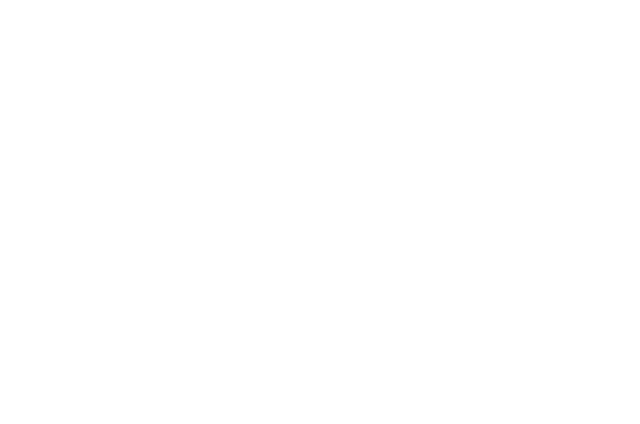
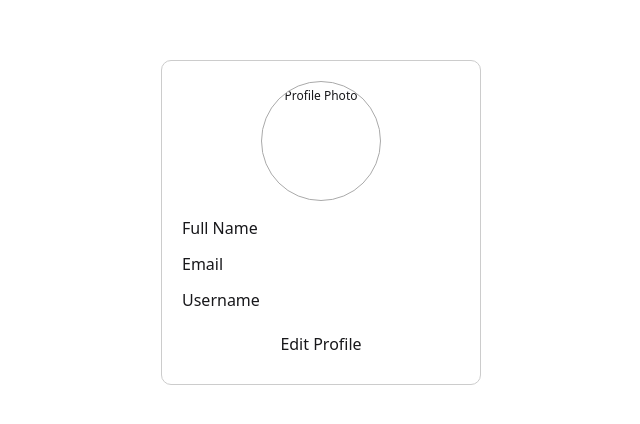
Before and after one commit to AdityaBodewar/Melodix, a React app in the folder Frontend/: page /profile in a window 1280 px wide. Before the commit this address had no page. Shown: the part 178-602 px from the top of the page, without its empty margins (319-959 px from the left). Built offline with nearby package versions, Linux system fonts and the light colour scheme; no server answers; the HTML template or start-up script is replaced by a standard one.

Commit message:
frontend updated successfully

```diff
--- a/Frontend/src/App.jsx
+++ b/Frontend/src/App.jsx
@@ -9,6 +9,7 @@
 import MiniPlayer from './Components/MiniPlayer';
 import { AudioProvider } from './ContextProvider/AudioContext';
 import AboutArtist from './Components/AboutArtist';
+import ProfilePage from './Pages/ProfilePage';
 
 
 const App = () => {
@@ -18,6 +19,8 @@
         <Routes>
           <Route path='/' element={<HomePage />} />
           <Route path='/login' element={<LoginPage />} />
+           <Route path='/profile' element={<ProfilePage />} />
+
            <Route path='/aboutartist' element={<AboutArtist/>} />
           <Route path='/register' element={<RegisterPage />} />
           <Route path='/playlists' element={<CreatePlaylist />} />
--- a/Frontend/src/Components/AboutArtist.jsx
+++ b/Frontend/src/Components/AboutArtist.jsx
@@ -49,7 +49,7 @@
       <div className="bg-base-100 p-6 rounded-xl mb-6">
         <div className="flex items-center gap-4">
           <img
-            src={artist.Profile || "https://via.placeholder.com/150"}
+            src={artist.Image || "https://via.placeholder.com/150"}
             alt={artist.Fullname}
             className="w-24 h-24 rounded-full object-cover"
           />
--- a/Frontend/src/Components/GetAllArtist.jsx
+++ b/Frontend/src/Components/GetAllArtist.jsx
@@ -36,7 +36,7 @@
           >
             <div className="relative w-full h-40 overflow-hidden rounded-xl">
               <img
-                src={item.Profile || "https://via.placeholder.com/150"}
+                src={item.Image || "https://via.placeholder.com/150"}
                 alt={item.Fullname}
                 className="w-full h-full object-cover rounded-xl"
               />
--- a/Frontend/src/Components/Login.jsx
+++ b/Frontend/src/Components/Login.jsx
@@ -24,7 +24,7 @@
         navigate('/');
     })
     .catch(error=>{
-        alert(error.data.message);
+        alert(error.response.error);
     });
 
 
--- a/Frontend/src/Components/NavBar.jsx
+++ b/Frontend/src/Components/NavBar.jsx
@@ -179,7 +179,7 @@
           tabIndex="-1"
           className="menu menu-sm dropdown-content bg-base-100 rounded-box z-1 mt-3 w-52 p-2 shadow"
         >
-          <li><a>Profile</a></li>
+          <li><a href="/profile">Profile</a></li>
           <li><a>Settings</a></li>
           <li><a onClick={handleLogout}>Logout</a></li>
         </ul>
--- /dev/null
+++ b/Frontend/src/Components/Profile.jsx
@@ -0,0 +1,141 @@
+import React, { useEffect, useState } from "react";
+import axios from "axios";
+
+const Profile = () => {
+  const [isEditing, setIsEditing] = useState(false);
+  const [profile, setProfile] = useState({
+    Fullname: "",
+    Email: "",
+    Username: "",
+    Image: "", // base64 or URL
+  });
+
+  const [imageFile, setImageFile] = useState(null); // actual file for upload
+  const token = localStorage.getItem("Token");
+
+  // 🔹 GET PROFILE
+  useEffect(() => {
+    axios
+      .get("http://localhost:5000/profile", {
+        headers: { Authorization: `Bearer ${token}` },
+      })
+      .then((res) => setProfile(res.data))
+      .catch((err) => console.log(err));
+  }, []);
+
+  // 🔹 INPUT CHANGE
+  const handleChange = (e) => {
+    const { name, value } = e.target;
+    setProfile((prev) => ({ ...prev, [name]: value }));
+  };
+
+  // 🔹 IMAGE → PREVIEW & STORE FILE
+  const handlePhotoChange = (e) => {
+    const file = e.target.files[0];
+    if (!file) return;
+
+    setImageFile(file); // store file for sending
+    const reader = new FileReader();
+    reader.onloadend = () => {
+      setProfile((prev) => ({ ...prev, Image: reader.result })); // preview
+    };
+    reader.readAsDataURL(file);
+  };
+
+  // 🔹 UPDATE PROFILE
+  const saveProfile = async () => {
+    try {
+      const formData = new FormData();
+      formData.append("Fullname", profile.Fullname);
+      formData.append("Email", profile.Email);
+      formData.append("Username", profile.Username);
+      if (imageFile) {
+        formData.append("Image", imageFile); // send file if selected
+      }
+
+      await axios.put("http://localhost:5000/profile", formData, {
+        headers: {
+          Authorization: `Bearer ${token}`,
+          "Content-Type": "multipart/form-data",
+        },
+      });
+
+      setIsEditing(false);
+      setImageFile(null); // reset file input
+      alert("Profile updated successfully!");
+    } catch (err) {
+      console.error(err);
+      alert("Error updating profile");
+    }
+  };
+
+  return (
+    <div style={styles.container}>
+      <div style={styles.card}>
+        {/* Profile Photo */}
+        <div style={styles.photoSection}>
+          <div style={styles.photoBox}>
+            {profile.Image ? (
+              <img src={profile.Image} alt="Profile" style={styles.photo} />
+            ) : (
+              <span style={styles.photoText}>Profile Photo</span>
+            )}
+          </div>
+          {isEditing && (
+            <input type="file" accept="image/*" onChange={handlePhotoChange} />
+          )}
+        </div>
+
+        {/* Full Name */}
+        <div style={styles.field}>
+          <label>Full Name</label>
+          {isEditing ? (
+            <input name="Fullname" value={profile.Fullname} onChange={handleChange} />
+          ) : (
+            <p>{profile.Fullname}</p>
+          )}
+        </div>
+
+        {/* Email */}
+        <div style={styles.field}>
+          <label>Email</label>
+          {isEditing ? (
+            <input name="Email" value={profile.Email} onChange={handleChange} />
+          ) : (
+            <p>{profile.Email}</p>
+          )}
+        </div>
+
+        {/* Username */}
+        <div style={styles.field}>
+          <label>Username</label>
+          {isEditing ? (
+            <input name="Username" value={profile.Username} onChange={handleChange} />
+          ) : (
+            <p>{profile.Username}</p>
+          )}
+        </div>
+
+        <button
+          style={styles.button}
+          onClick={isEditing ? saveProfile : () => setIsEditing(true)}
+        >
+          {isEditing ? "Save Profile" : "Edit Profile"}
+        </button>
+      </div>
+    </div>
+  );
+};
+
+const styles = {
+  container: { minHeight: "100vh", display: "flex", justifyContent: "center", alignItems: "center" },
+  card: { width: "320px", padding: "20px", border: "1px solid #ccc", borderRadius: "10px" },
+  photoSection: { textAlign: "center", marginBottom: "15px" },
+  photoBox: { width: "120px", height: "120px", borderRadius: "50%", border: "1px solid #aaa", margin: "0 auto 10px", overflow: "hidden" },
+  photo: { width: "100%", height: "100%", objectFit: "cover" },
+  photoText: { fontSize: "12px" },
+  field: { marginBottom: "12px" },
+  button: { width: "100%", padding: "8px", cursor: "pointer" },
+};
+
+export default Profile;
--- /dev/null
+++ b/Frontend/src/Pages/ProfilePage.jsx
@@ -0,0 +1,16 @@
+import React from 'react'
+import Profile from '../Components/Profile'
+
+const ProfilePage = () => {
+  return (
+   <>
+
+
+
+   <Profile/>
+
+   </>
+  )
+}
+
+export default ProfilePage
```
Also changed, not shown: 1 other file (tests, documents, lock files or other folders).
